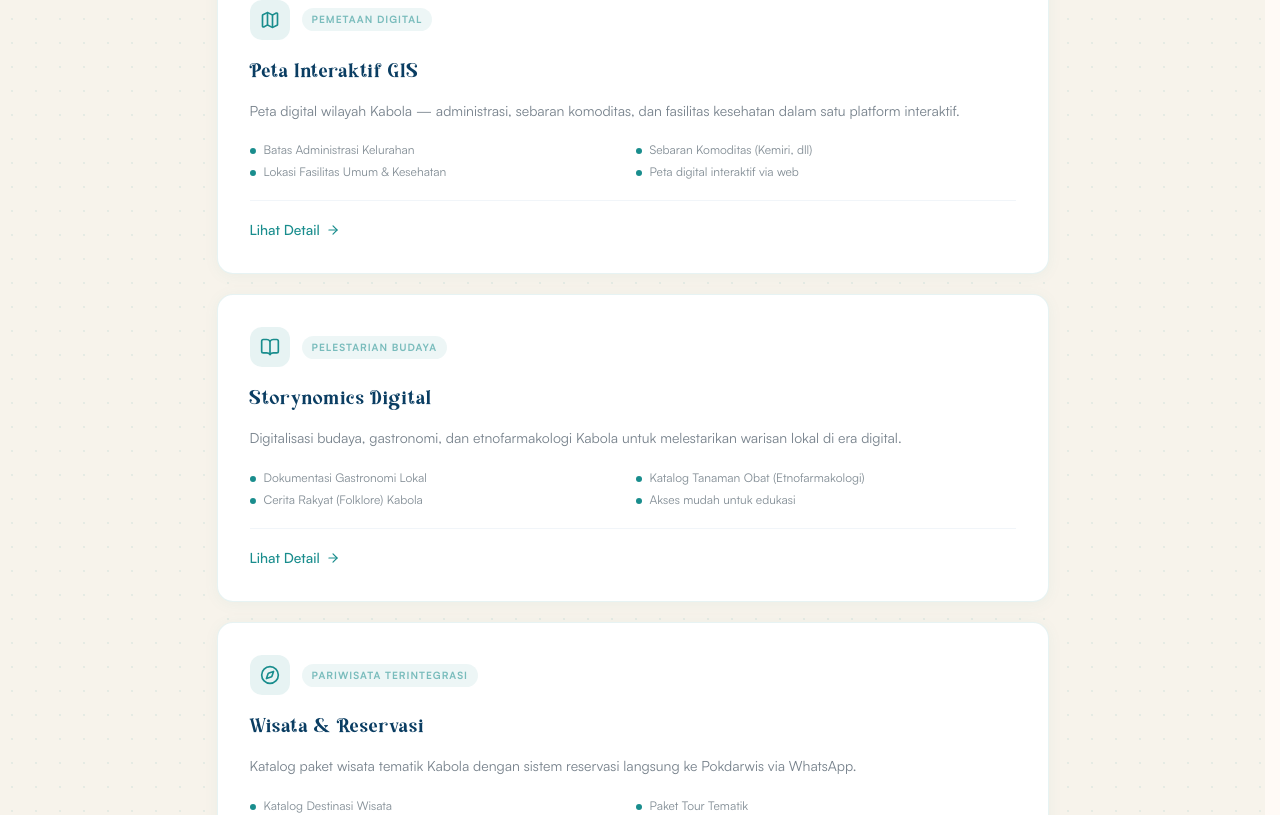
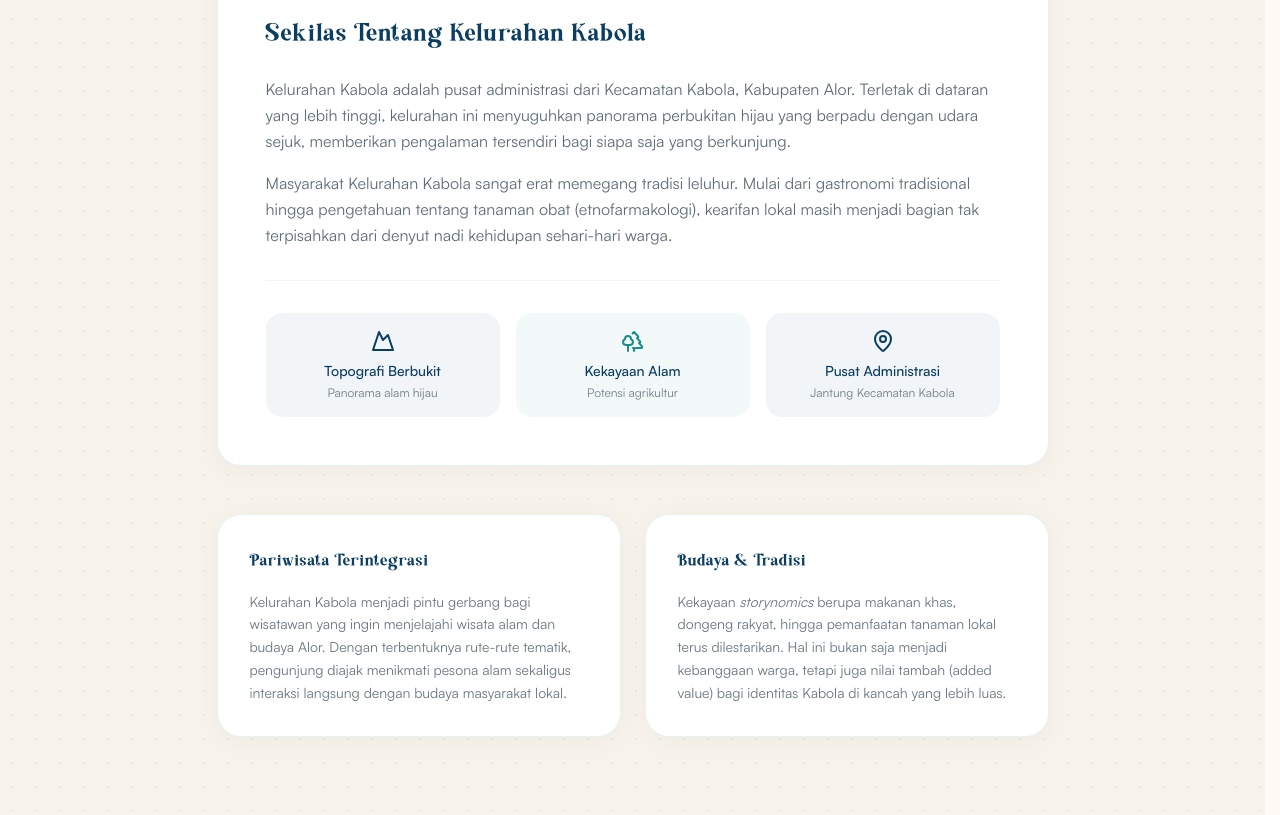
Before and after one commit to alorcaritakknugm/kabola-digital-hub, a Next.js app: page /kelurahan-kabola in a window 1280 px wide. Shown: the part 565-1380 px from the top of the page. Built offline with nearby package versions, Linux system fonts and the light colour scheme.

Commit message:
refactor: restructure routes and unify KKN program navigation

```diff
--- a/app/kelurahan-kabola/page.tsx
+++ b/app/kelurahan-kabola/page.tsx
@@ -3,50 +3,9 @@
 import Navbar from "@/components/Navbar";
 import Footer from "@/components/Footer";
 import { motion } from "framer-motion";
-import { Map, BookOpen, Compass, ArrowRight } from "lucide-react";
+import { MapPin, Mountain, Trees, ArrowRight } from "lucide-react";
 import Link from "next/link";
-
-const programs = [
-  {
-    icon: Map,
-    title: "Peta Interaktif GIS",
-    tag: "Pemetaan Digital",
-    desc: "Peta digital wilayah Kabola — administrasi, sebaran komoditas, dan fasilitas kesehatan dalam satu platform interaktif.",
-    features: [
-      "Batas Administrasi Kelurahan",
-      "Sebaran Komoditas (Kemiri, dll)",
-      "Lokasi Fasilitas Umum & Kesehatan",
-      "Peta digital interaktif via web",
-    ],
-    href: "/peta",
-  },
-  {
-    icon: BookOpen,
-    title: "Storynomics Digital",
-    tag: "Pelestarian Budaya",
-    desc: "Digitalisasi budaya, gastronomi, dan etnofarmakologi Kabola untuk melestarikan warisan lokal di era digital.",
-    features: [
-      "Dokumentasi Gastronomi Lokal",
-      "Katalog Tanaman Obat (Etnofarmakologi)",
-      "Cerita Rakyat (Folklore) Kabola",
-      "Akses mudah untuk edukasi",
-    ],
-    href: "/storynomics",
-  },
-  {
-    icon: Compass,
-    title: "Wisata & Reservasi",
-    tag: "Pariwisata Terintegrasi",
-    desc: "Katalog paket wisata tematik Kabola dengan sistem reservasi langsung ke Pokdarwis via WhatsApp.",
-    features: [
-      "Katalog Destinasi Wisata",
-      "Paket Tour Tematik",
-      "Integrasi Reservasi WhatsApp",
-      "Informasi fasilitas & aksesibilitas",
-    ],
-    href: "/wisata",
-  },
-];
+import Image from "next/image";
 
 export default function KelurahanKabola() {
   return (
@@ -59,13 +18,13 @@ export default function KelurahanKabola() {
         <div className="container mx-auto px-4 md:px-8 max-w-3xl relative z-10 text-center">
           <motion.div initial={{ opacity: 0, y: 20 }} animate={{ opacity: 1, y: 0 }} transition={{ duration: 0.6 }}>
             <span className="inline-block bg-white/10 text-white/60 text-xs font-bold tracking-widest uppercase px-4 py-1.5 rounded-full mb-6 border border-white/10">
-              Kec. Kabola · Kelurahan Kabola
+              Kecamatan Kabola
             </span>
             <h1 className="font-title text-4xl md:text-5xl text-white mb-4">
               Kelurahan <span className="text-kabola-teal-light">Kabola</span>
             </h1>
             <p className="text-white/55 max-w-lg mx-auto text-sm leading-relaxed">
-              Tiga program kerja KKN-PPM UGM 2026 yang membangun ekosistem wisata, pemetaan digital, dan pelestarian budaya di Kelurahan Kabola.
+              Pusat administrasi dengan bentang alam menawan, kekayaan budaya yang otentik, dan semangat masyarakat yang terus bergerak maju.
             </p>
           </motion.div>
         </div>
@@ -76,43 +35,66 @@ export default function KelurahanKabola() {
         </div>
       </section>
 
-      {/* Programs */}
+      {/* Profile Content */}
       <section className="py-16 md:py-20 dot-pattern">
-        <div className="container mx-auto px-4 md:px-8 max-w-4xl space-y-5">
-          {programs.map((prog, i) => (
+        <div className="container mx-auto px-4 md:px-8 max-w-4xl space-y-12">
+
+          {/* Main Description */}
           <motion.div
-              key={i}
             initial={{ opacity: 0, y: 20 }}
             animate={{ opacity: 1, y: 0 }}
-              transition={{ duration: 0.5, delay: i * 0.1 }}
-              className="bg-white rounded-2xl border border-kabola-teal/10 shadow-[0_2px_16px_rgba(25,141,141,0.05)] p-6 md:p-8"
+            transition={{ duration: 0.6, delay: 0.1 }}
+            className="bg-white rounded-3xl p-8 md:p-12 border border-kabola-teal/10 shadow-[0_4px_24px_rgba(0,0,0,0.04)]"
           >
-              <div className="flex items-center gap-3 mb-4">
-                <div className="w-10 h-10 rounded-xl bg-kabola-teal/10 flex items-center justify-center">
-                  <prog.icon className="w-5 h-5 text-kabola-teal" />
+            <h2 className="font-title text-2xl md:text-3xl text-forest mb-6">Sekilas Tentang Kelurahan Kabola</h2>
+            <div className="space-y-4 text-earth/70 leading-relaxed text-sm md:text-base">
+              <p>
+                Kelurahan Kabola adalah pusat administrasi dari Kecamatan Kabola, Kabupaten Alor. Terletak di dataran yang lebih tinggi, kelurahan ini menyuguhkan panorama perbukitan hijau yang berpadu dengan udara sejuk, memberikan pengalaman tersendiri bagi siapa saja yang berkunjung.
+              </p>
+              <p>
+                Masyarakat Kelurahan Kabola sangat erat memegang tradisi leluhur. Mulai dari gastronomi tradisional hingga pengetahuan tentang tanaman obat (etnofarmakologi), kearifan lokal masih menjadi bagian tak terpisahkan dari denyut nadi kehidupan sehari-hari warga.
+              </p>
             </div>
-                <span className="text-[10px] font-bold tracking-widest uppercase text-kabola-teal/55 bg-kabola-teal/8 px-2.5 py-1 rounded-full">
-                  {prog.tag}
-                </span>
+
+            <div className="grid grid-cols-1 sm:grid-cols-3 gap-4 mt-8 pt-8 border-t border-slate-100">
+              <div className="flex flex-col items-center text-center p-4 rounded-2xl bg-forest/5">
+                <Mountain className="w-6 h-6 text-forest mb-2" />
+                <span className="font-medium text-forest text-sm">Topografi Berbukit</span>
+                <span className="text-xs text-earth/60 mt-1">Panorama alam hijau</span>
               </div>
-              <h3 className="font-title text-xl md:text-2xl text-forest mb-3">{prog.title}</h3>
-              <p className="text-earth/60 text-sm leading-relaxed mb-5">{prog.desc}</p>
-              <ul className="grid grid-cols-1 sm:grid-cols-2 gap-1.5 mb-5">
-                {prog.features.map((f, fi) => (
-                  <li key={fi} className="flex items-start gap-2 text-xs text-earth/55">
-                    <div className="w-1.5 h-1.5 rounded-full bg-kabola-teal mt-1.5 flex-shrink-0" />
-                    {f}
-                  </li>
-                ))}
-              </ul>
-
-              <div className="pt-4 border-t border-slate-100">
-                <Link href={prog.href} className="inline-flex items-center gap-1.5 text-sm text-kabola-teal hover:text-kabola-teal-dark transition-colors font-medium">
-                  Lihat Detail <ArrowRight className="w-3.5 h-3.5" />
-                </Link>
+              <div className="flex flex-col items-center text-center p-4 rounded-2xl bg-kabola-teal/5">
+                <Trees className="w-6 h-6 text-kabola-teal mb-2" />
+                <span className="font-medium text-forest text-sm">Kekayaan Alam</span>
+                <span className="text-xs text-earth/60 mt-1">Potensi agrikultur</span>
+              </div>
+              <div className="flex flex-col items-center text-center p-4 rounded-2xl bg-ocean-blue/5">
+                <MapPin className="w-6 h-6 text-ocean-blue mb-2" />
+                <span className="font-medium text-forest text-sm">Pusat Administrasi</span>
+                <span className="text-xs text-earth/60 mt-1">Jantung Kecamatan Kabola</span>
+              </div>
             </div>
           </motion.div>
-          ))}
+
+          {/* Potensi Kelurahan */}
+          <motion.div
+            initial={{ opacity: 0, y: 20 }}
+            animate={{ opacity: 1, y: 0 }}
+            transition={{ duration: 0.6, delay: 0.2 }}
+            className="grid grid-cols-1 md:grid-cols-2 gap-6"
+          >
+            <div className="bg-white rounded-3xl p-8 border border-kabola-teal/10 shadow-[0_4px_24px_rgba(0,0,0,0.04)]">
+              <h3 className="font-title text-xl text-forest mb-4">Pariwisata Terintegrasi</h3>
+              <p className="text-earth/65 text-sm leading-relaxed">
+                Kelurahan Kabola menjadi pintu gerbang bagi wisatawan yang ingin menjelajahi wisata alam dan budaya Alor. Dengan terbentuknya rute-rute tematik, pengunjung diajak menikmati pesona alam sekaligus interaksi langsung dengan budaya masyarakat lokal.
+              </p>
+            </div>
+            <div className="bg-white rounded-3xl p-8 border border-kabola-teal/10 shadow-[0_4px_24px_rgba(0,0,0,0.04)]">
+              <h3 className="font-title text-xl text-forest mb-4">Budaya & Tradisi</h3>
+              <p className="text-earth/65 text-sm leading-relaxed">
+                Kekayaan <i>storynomics</i> berupa makanan khas, dongeng rakyat, hingga pemanfaatan tanaman lokal terus dilestarikan. Hal ini bukan saja menjadi kebanggaan warga, tetapi juga nilai tambah (added value) bagi identitas Kabola di kancah yang lebih luas.
+              </p>
+            </div>
+          </motion.div>
 
           <div className="text-center pt-8">
             <Link href="/" className="inline-flex items-center gap-2 text-sm text-kabola-teal hover:text-kabola-teal-dark transition-colors font-medium">
--- a/app/pante-deere/page.tsx
+++ b/app/pante-deere/page.tsx
@@ -3,50 +3,9 @@
 import Navbar from "@/components/Navbar";
 import Footer from "@/components/Footer";
 import { motion } from "framer-motion";
-import { Home, QrCode, ShoppingBag, ArrowRight } from "lucide-react";
+import { MapPin, Users, Sun, ArrowRight } from "lucide-react";
 import Link from "next/link";
-
-const programs = [
-  {
-    icon: Home,
-    title: "Profil Desa Pante Deere",
-    tag: "Infrastruktur Digital",
-    desc: "Website profil desa modern dibangun dengan Astro + Tailwind CSS, di-deploy ke GitHub Pages — gratis permanen tanpa biaya hosting. Dilengkapi Decap CMS agar perangkat desa bisa update konten mandiri via browser.",
-    features: [
-      "Astro + Tailwind CSS",
-      "Deploy GitHub Pages (gratis permanen)",
-      "Decap CMS — update tanpa koding",
-      "Pengembangan pre-KKN dari Jogja",
-    ],
-    href: "/pante-deere",
-  },
-  {
-    icon: QrCode,
-    title: "Papan Informasi Wisata & QR Code",
-    tag: "Media Fisik",
-    desc: "Papan akrilik tahan cuaca berisi informasi wisata yang bisa dibaca siapapun tanpa HP. QR Code terintegrasi mengarah ke halaman /wisata di Kabola Digital Hub — konten bisa diupdate tanpa ganti papan.",
-    features: [
-      "Papan akrilik tahan cuaca",
-      "QR Code → /wisata Kabola Hub",
-      "Bisa dibaca tanpa HP",
-      "Target: wisatawan Alor & diver",
-    ],
-    href: "/pante-deere/papan-info",
-  },
-  {
-    icon: ShoppingBag,
-    title: "Katalog Visual UMKM",
-    tag: "Ekonomi Lokal",
-    desc: "Dokumentasi produk lokal UMKM Kabola dalam visual yang layak pakai HP + cahaya alami. Katalog PDF didistribusikan via WhatsApp dan print fisik terbatas dipasang di titik strategis desa.",
-    features: [
-      "Foto produk (HP + cahaya alami)",
-      "Katalog PDF via WhatsApp",
-      "Print fisik di printer kelurahan",
-      "Dipasang di titik strategis desa",
-    ],
-    href: "/pante-deere/umkm",
-  },
-];
+import Image from "next/image";
 
 export default function PanteDeere() {
   return (
@@ -59,14 +18,13 @@ export default function PanteDeere() {
         <div className="container mx-auto px-4 md:px-8 max-w-3xl relative z-10 text-center">
           <motion.div initial={{ opacity: 0, y: 20 }} animate={{ opacity: 1, y: 0 }} transition={{ duration: 0.6 }}>
             <span className="inline-block bg-white/10 text-white/60 text-xs font-bold tracking-widest uppercase px-4 py-1.5 rounded-full mb-6 border border-white/10">
-              Kec. Kabola · Desa Pante Deere
+              Kecamatan Kabola
             </span>
             <h1 className="font-title text-4xl md:text-5xl text-white mb-4">
               Desa <span className="text-kabola-teal-light">Pante Deere</span>
             </h1>
             <p className="text-white/55 max-w-lg mx-auto text-sm leading-relaxed">
-              Tiga program kerja KKN-PPM UGM 2026 yang membangun infrastruktur digital,
-              media informasi wisata, dan promosi ekonomi lokal di Desa Pante Deere.
+              Mengenal lebih dekat keindahan alam, keramahan warga, dan potensi lokal yang ada di Desa Pante Deere.
             </p>
           </motion.div>
         </div>
@@ -77,39 +35,68 @@ export default function PanteDeere() {
         </div>
       </section>
 
-      {/* Programs */}
+      {/* Profile Content */}
       <section className="py-16 md:py-20 dot-pattern">
-        <div className="container mx-auto px-4 md:px-8 max-w-4xl space-y-5">
-          {programs.map((prog, i) => (
+        <div className="container mx-auto px-4 md:px-8 max-w-4xl space-y-12">
+
+          {/* Main Description */}
           <motion.div
-              key={i}
             initial={{ opacity: 0, y: 20 }}
             animate={{ opacity: 1, y: 0 }}
-              transition={{ duration: 0.5, delay: i * 0.1 }}
-              className="bg-white rounded-2xl border border-kabola-teal/10 shadow-[0_2px_16px_rgba(25,141,141,0.05)] p-6 md:p-8"
+            transition={{ duration: 0.6, delay: 0.1 }}
+            className="bg-white rounded-3xl p-8 md:p-12 border border-kabola-teal/10 shadow-[0_4px_24px_rgba(0,0,0,0.04)]"
           >
-              <div className="flex items-center gap-3 mb-4">
-                <div className="w-10 h-10 rounded-xl bg-kabola-teal/10 flex items-center justify-center">
-                  <prog.icon className="w-5 h-5 text-kabola-teal" />
+            <h2 className="font-title text-2xl md:text-3xl text-forest mb-6">Sekilas Tentang Pante Deere</h2>
+            <div className="space-y-4 text-earth/70 leading-relaxed text-sm md:text-base">
+              <p>
+                Desa Pante Deere merupakan salah satu desa yang terletak di pesisir pesona Kecamatan Kabola, Kabupaten Alor. Dikenal dengan garis pantainya yang indah dan masyarakatnya yang ramah, desa ini menyimpan berbagai potensi lokal yang memikat.
+              </p>
+              <p>
+                Masyarakat Pante Deere sebagian besar berprofesi sebagai nelayan dan petani, menciptakan harmoni yang erat dengan alam sekitar. Kearifan lokal yang masih dijaga dengan baik menjadikan desa ini bukan sekadar destinasi wisata, melainkan juga tempat di mana tradisi dan kehidupan modern berjalan beriringan.
+              </p>
             </div>
-                <span className="text-[10px] font-bold tracking-widest uppercase text-kabola-teal/55 bg-kabola-teal/8 px-2.5 py-1 rounded-full">
-                  {prog.tag}
-                </span>
+
+            <div className="grid grid-cols-1 sm:grid-cols-3 gap-4 mt-8 pt-8 border-t border-slate-100">
+              <div className="flex flex-col items-center text-center p-4 rounded-2xl bg-kabola-teal/5">
+                <Sun className="w-6 h-6 text-kabola-teal mb-2" />
+                <span className="font-medium text-forest text-sm">Pesona Pesisir</span>
+                <span className="text-xs text-earth/60 mt-1">Keindahan pantai Alor</span>
               </div>
-              <h3 className="font-title text-xl md:text-2xl text-forest mb-3">{prog.title}</h3>
-              <p className="text-earth/60 text-sm leading-relaxed mb-5">{prog.desc}</p>
-              <ul className="grid grid-cols-1 sm:grid-cols-2 gap-1.5">
-                {prog.features.map((f, fi) => (
-                  <li key={fi} className="flex items-start gap-2 text-xs text-earth/55">
-                    <div className="w-1.5 h-1.5 rounded-full bg-kabola-teal mt-1.5 flex-shrink-0" />
-                    {f}
-                  </li>
-                ))}
-              </ul>
+              <div className="flex flex-col items-center text-center p-4 rounded-2xl bg-ocean-blue/5">
+                <Users className="w-6 h-6 text-ocean-blue mb-2" />
+                <span className="font-medium text-forest text-sm">Ramah Tamah</span>
+                <span className="text-xs text-earth/60 mt-1">Masyarakat yang hangat</span>
+              </div>
+              <div className="flex flex-col items-center text-center p-4 rounded-2xl bg-forest/5">
+                <MapPin className="w-6 h-6 text-forest mb-2" />
+                <span className="font-medium text-forest text-sm">Lokasi Strategis</span>
+                <span className="text-xs text-earth/60 mt-1">Mudah dijangkau</span>
+              </div>
+            </div>
           </motion.div>
-          ))}
 
-          <div className="text-center pt-4">
+          {/* Potensi Desa */}
+          <motion.div
+            initial={{ opacity: 0, y: 20 }}
+            animate={{ opacity: 1, y: 0 }}
+            transition={{ duration: 0.6, delay: 0.2 }}
+            className="grid grid-cols-1 md:grid-cols-2 gap-6"
+          >
+            <div className="bg-white rounded-3xl p-8 border border-kabola-teal/10 shadow-[0_4px_24px_rgba(0,0,0,0.04)]">
+              <h3 className="font-title text-xl text-forest mb-4">Potensi Pariwisata</h3>
+              <p className="text-earth/65 text-sm leading-relaxed">
+                Pante Deere menawarkan lanskap pantai yang memukau dengan kekayaan bawah laut yang menjadi daya tarik utama Kabupaten Alor. Pasir putih dan ombak yang tenang menjadi tempat sempurna untuk melepas penat dan menikmati senja.
+              </p>
+            </div>
+            <div className="bg-white rounded-3xl p-8 border border-kabola-teal/10 shadow-[0_4px_24px_rgba(0,0,0,0.04)]">
+              <h3 className="font-title text-xl text-forest mb-4">Ekonomi Kreatif & UMKM</h3>
+              <p className="text-earth/65 text-sm leading-relaxed">
+                Dari olahan hasil laut hingga kerajinan tangan lokal, UMKM di Desa Pante Deere terus berkembang. Produk-produk buatan warga tidak hanya menjadi tumpuan ekonomi, tetapi juga merepresentasikan budaya lokal yang kaya.
+              </p>
+            </div>
+          </motion.div>
+
+          <div className="text-center pt-8">
             <Link href="/" className="inline-flex items-center gap-2 text-sm text-kabola-teal hover:text-kabola-teal-dark transition-colors font-medium">
               <ArrowRight className="w-4 h-4 rotate-180" />
               Kembali ke Beranda
--- a/components/ExploreKabola.tsx
+++ b/components/ExploreKabola.tsx
@@ -32,7 +32,7 @@ const features = [
     icon: ShoppingBag,
     title: "Produk Lokal",
     desc: "Dukung UMKM Kabola. Temukan produk-produk autentik buatan warga lokal dan bantu ekonomi komunitas berkembang.",
-    href: "/pante-deere/umkm",
+    href: "/umkm",
     cta: "Lihat Produk",
   },
 ];
--- a/components/Footer.tsx
+++ b/components/Footer.tsx
@@ -6,7 +6,7 @@ const exploreLinks = [
   { label: "Wisata Kabola", href: "/wisata" },
   { label: "Cerita & Budaya", href: "/storynomics" },
   { label: "Peta Wilayah", href: "/peta" },
-  { label: "Produk Lokal UMKM", href: "/pante-deere/umkm" },
+  { label: "Produk Lokal UMKM", href: "/umkm" },
 ];
 
 const aboutLinks = [
--- a/components/Navbar.tsx
+++ b/components/Navbar.tsx
@@ -15,7 +15,7 @@ const navItems: NavItem[] = [
   { label: "Wisata", href: "/wisata" },
   { label: "Storynomics", href: "/storynomics" },
   { label: "Peta GIS", href: "/peta" },
-  { label: "UMKM", href: "/pante-deere/umkm" },
+  { label: "UMKM", href: "/umkm" },
   {
     label: "Tentang",
     children: [
@@ -65,7 +65,7 @@ export default function Navbar() {
   const isActive = (item: NavItem): boolean => {
     if (item.href === "/") return pathname === "/";
     if (item.href && !item.href.includes("#")) return pathname === item.href || pathname.startsWith(item.href + "/");
-    if (item.children) return item.children.some(c => !c.href.includes("#") && pathname.startsWith(c.href));
+    if (item.children) return item.children.some(c => !c.href.includes("#") && pathname === c.href);
     return false;
   };
 
--- a/components/ProgramOverview.tsx
+++ b/components/ProgramOverview.tsx
@@ -35,13 +35,13 @@ const programs = [
     icon: QrCode,
     title: "Papan Info & QR Code",
     desc: "Papan akrilik tahan cuaca terintegrasi QR Code yang mengarah langsung ke halaman wisata Kabola Digital Hub.",
-    href: "/pante-deere/papan-info",
+    href: "/wisata",
   },
   {
     icon: ShoppingBag,
     title: "Katalog Visual UMKM",
     desc: "Dokumentasi produk lokal UMKM Kabola dalam katalog PDF yang didistribusikan via WhatsApp dan cetak fisik.",
-    href: "/pante-deere/umkm",
+    href: "/umkm",
   },
 ];
 
```
Also changed, not shown: app/pante-deere/umkm/page.tsx (deleted, +0 -54 lines), app/umkm/page.tsx (renamed from app/pante-deere/papan-info/page.tsx, +11 -14 lines), components/Tourism.tsx (+25 -0 lines). Lines whose indentation alone changed are shown as unchanged.
